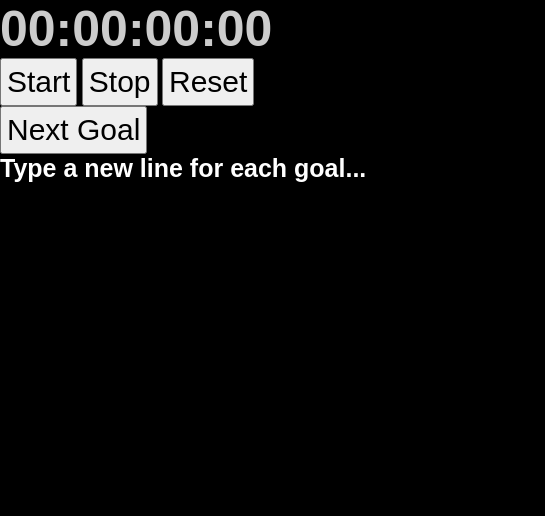
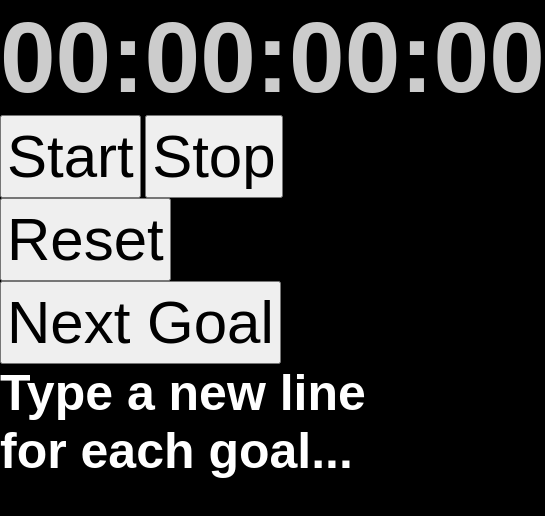
Before and after one commit to PulyusTech/speedrun-timer, a plain HTML site: page index.html in a window 390 px wide. Shown: the whole page, 545 px wide, since content can reach past the window. Drawn offline with Linux system fonts and the light colour scheme.

Commit message:
Update index.html

```diff
--- a/index.html
+++ b/index.html
@@ -12,20 +12,6 @@
         font-family: arial;
         color: #ffffff;
       }
-      #timer {
-        font-size: 50px;
-        font-weight: bold;
-        color: #cccccc;
-      }
-      button {
-        padding: 5px;
-        font-size: 30px;
-      }
-      p {
-        width: fit-content;
-        font-size: 25px;
-        font-weight: bold;
-      }
     </style>
   </head>
   <body>
@@ -39,6 +25,13 @@
       <p id="times"></p>
     </div>
     <script>
+      if (window.innerWidth < window.innerHeight) {
+        document.getElementsByTagName("style")[0].innerHTML +=
+          "#timer {font-size: 100px;font-weight: bold;color: #cccccc;}button {padding: 5px;font-size: 60px;}p {width: fit-content;font-size: 50px;font-weight: bold;}";
+      } else {
+        document.getElementsByTagName("style")[0].innerHTML +=
+          "#timer {font-size: 50px;font-weight: bold;color: #cccccc;}button {padding: 5px;font-size: 30px;}p {width: fit-content;font-size: 25px;font-weight: bold;}";
+      }
       let timerInterval;
       let milliseconds = 0;
       let seconds = 0;
```
